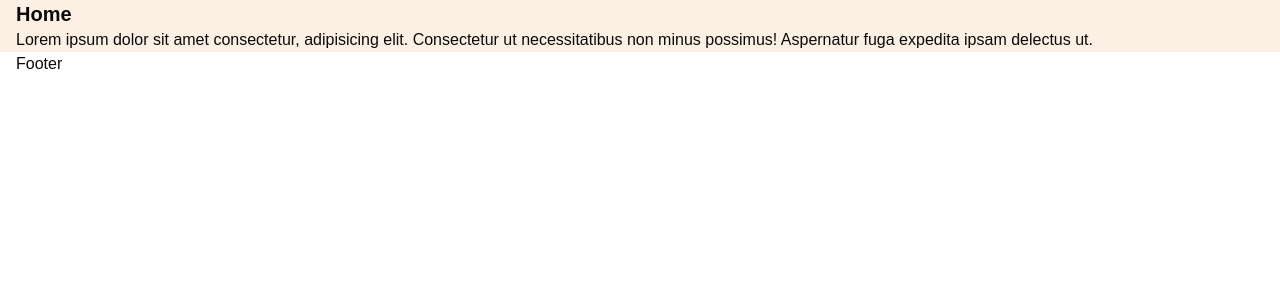
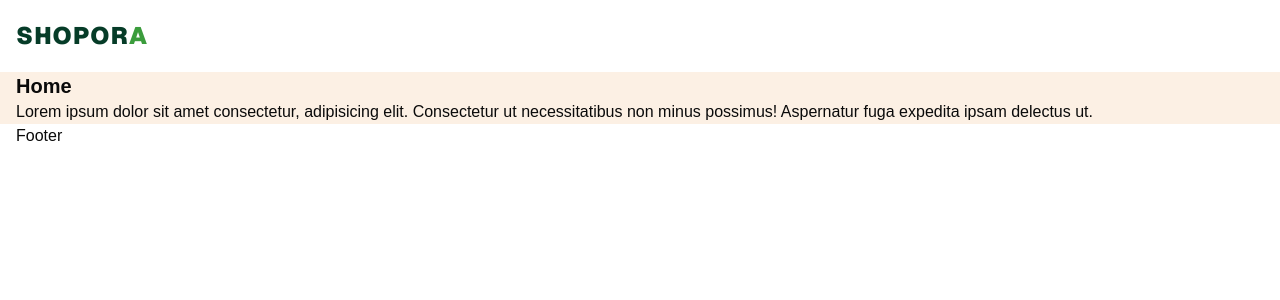
Before and after one commit to pramodsinzh/Shopora, a Next.js app: page / in a window 1280 px wide. Shown: the top 300 px of the page. Built offline with nearby package versions, Linux system fonts and the light colour scheme.

Commit message:
feat: add hover effect to header logo and create Logo component

```diff
--- a/app/globals.css
+++ b/app/globals.css
@@ -139,4 +139,7 @@
   html {
     @apply font-sans;
   }
+  .hoverEffect {
+    @apply transition-all duration-300 ease-in-out
+  }
 }
--- a/components/Header.tsx
+++ b/components/Header.tsx
@@ -1,11 +1,12 @@
 import React from 'react'
 import Container from './Container'
+import Logo from './Logo'
 
 const Header = () => {
   return (
-    <header>
+    <header className='bg-white py-5'>
         <Container>
-            {/* logo */}
+            <Logo />
             {/* NavButton */}
             {/* NavAdmin */}
         </Container>
--- /dev/null
+++ b/components/Logo.tsx
@@ -0,0 +1,13 @@
+import { cn } from '@/lib/utils'
+import Link from 'next/link'
+import React from 'react'
+
+const Logo = ({className}: {className?: string }) => {
+  return (
+    <Link href={'/'}>
+        <h2 className={cn('text-2xl text-shop_dark_green font-black tracking-wider uppercase hover:text-shop_light_green hoverEffect group font-sans', className )}>Shopor<span className='text-shop_light_green group-hover:text-shop_dark_green hoverEffect'>a</span></h2>
+    </Link>
+  )
+}
+
+export default Logo
```
